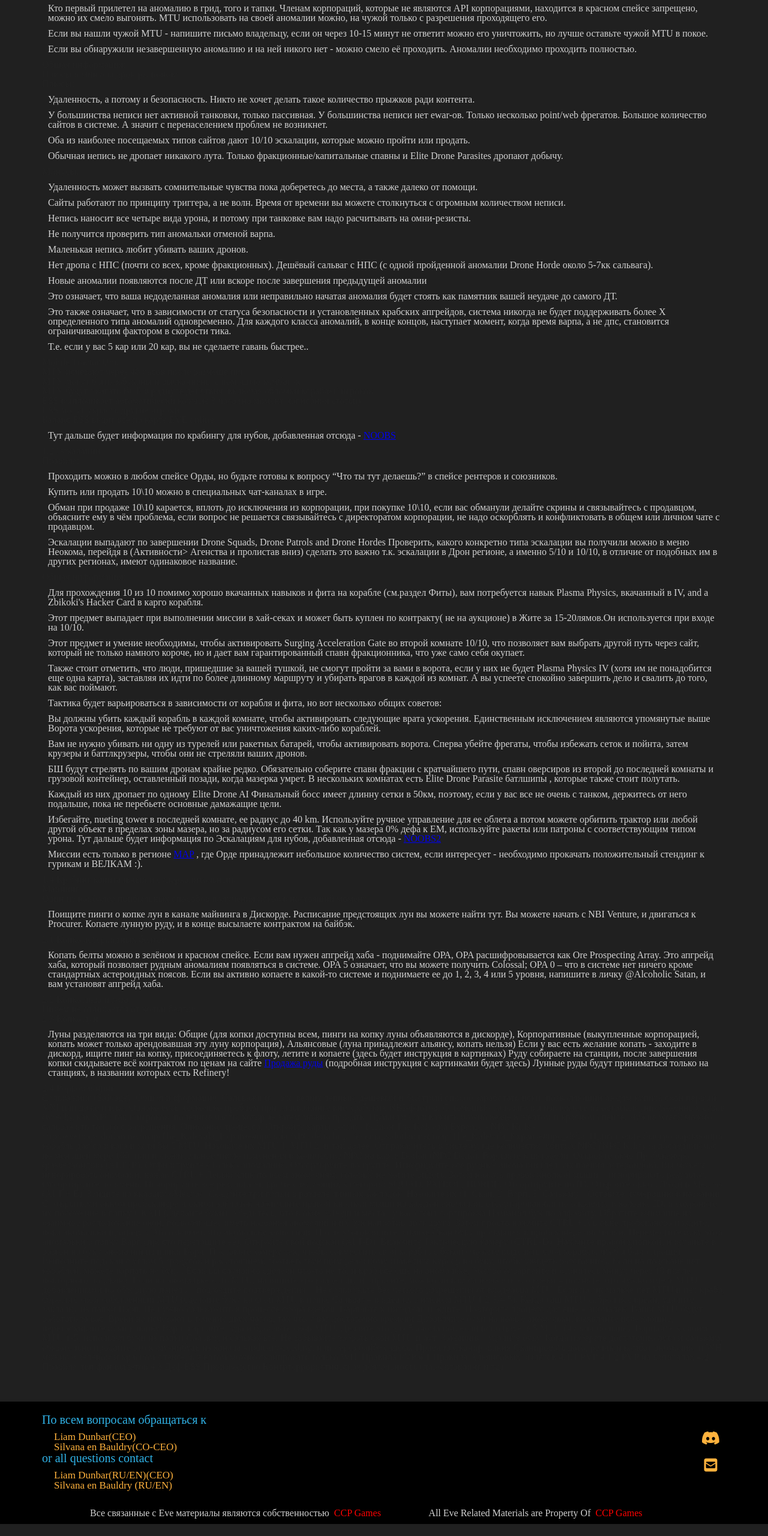
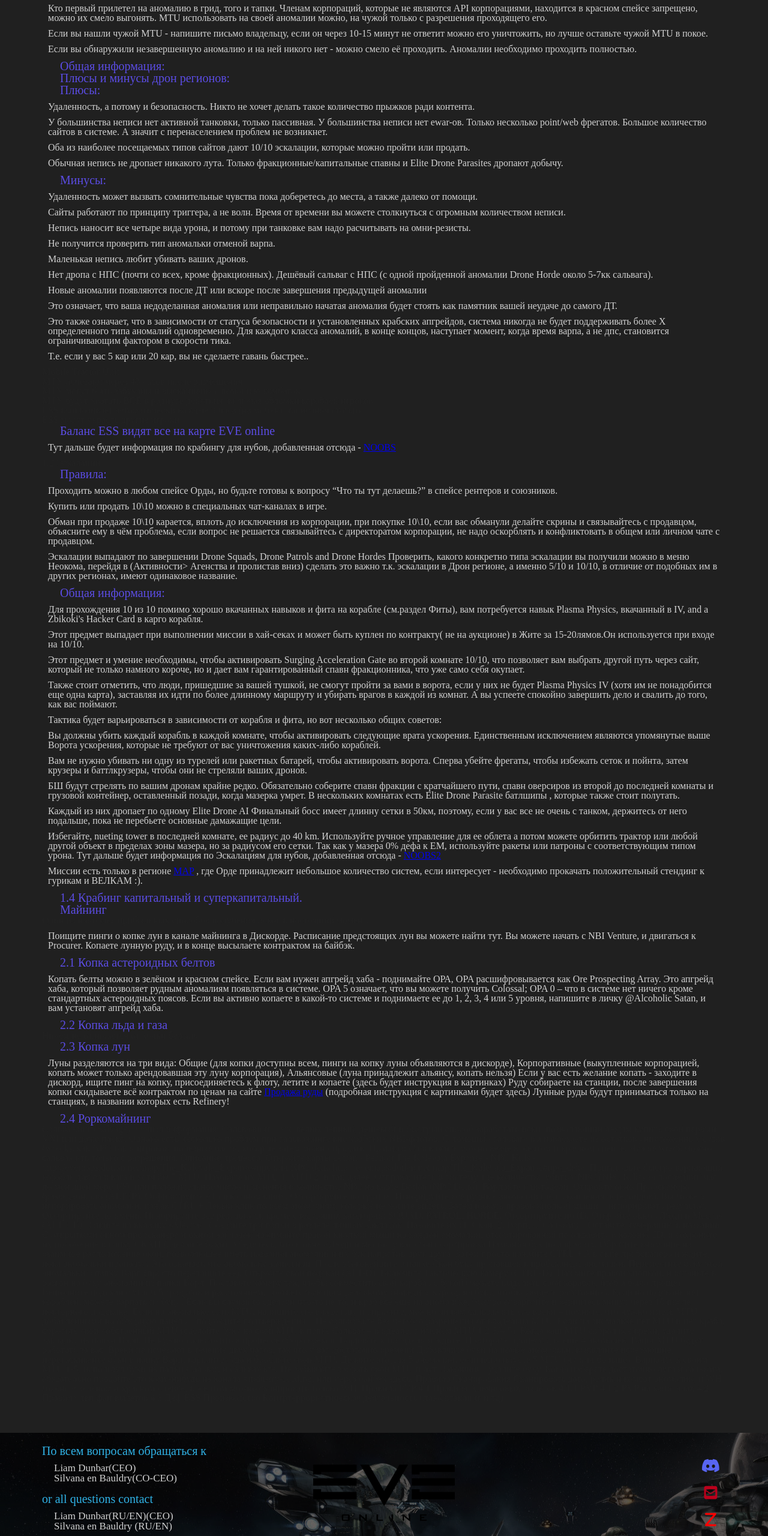
Before and after one commit to DmitryLenshin/SBAF, a plain HTML site: page pve.html in a window 1280 px wide. Shown: the part 240-2800 px from the top of the page at 60% size. Drawn offline with Linux system fonts and the light colour scheme.

Commit message:
index remaster

```diff
--- a/assets/css/footer.min.css
+++ b/assets/css/footer.min.css
@@ -1,7 +1,12 @@
 .footer {
-  z-index: 100;
-  background-color: var(--black);
+  z-index: 10;
+  background: url(../images/evergreen-hero-v2.jpg);
+  background-position-y: 30%;
   margin-top: 40px;
+}
+
+.blur {
+  backdrop-filter: brightness(40%);
 }
 
 .footer__container {
@@ -10,6 +15,10 @@
   margin: 0 auto;
   justify-content: space-between;
   align-items: center;
+  background-image: url(../images/EVE_online_logo.svg.png);
+  background-position: center;
+  background-size: 20%;
+  background-repeat: no-repeat;
 }
 
 .contact__box {
@@ -22,10 +31,15 @@
   margin-bottom: 10px;
 }
 
+.contact__list {
+  margin-bottom: 16px;
+}
+
 .contact__list-item {
+  margin-bottom: 16px;
   display: block;
   font-size: 17px;
-  color: var(--horde-gold);
+  color: var(--text);
   margin: 0 20px;
 }
 
@@ -39,8 +53,19 @@
 .social_link-item {
   font-size: 25px;
   padding: 10px;
-  color: var(--horde-gold);
   transition: 0.2s;
+}
+
+.discrod {
+  color: var(--discord);
+}
+
+.mail {
+  color: var(--mail);
+}
+
+.zkb {
+  color: rgb(255, 0, 0);
 }
 
 .social_link-item:hover {
--- a/assets/css/header.min.css
+++ b/assets/css/header.min.css
@@ -2,8 +2,9 @@ header {
   align-self: center;
   position: fixed;
   width: 100vw;
-  background: rgba(48, 178, 230, 0.5);
   z-index: 1000;
+  background-image: url(../images/fb-kosmos-i-nebo-123.jpg);
+  box-shadow: 1px 1px 10px 1px var(--text);
 }
 
 .header__box {
@@ -13,6 +14,10 @@ header {
   max-width: 100%;
   padding: 0 10px;
   justify-content: space-between;
+  background-image: url(../images/EVE_online_logo.svg.png);
+  background-position: center;
+  background-size: 10%;
+  background-repeat: no-repeat;
 }
 
 .sbaf-logo {
--- a/assets/css/hero.min.css
+++ b/assets/css/hero.min.css
@@ -10,6 +10,7 @@
 }
 
 .hero_logo {
+  margin-right: 15px;
   padding: 20px;
   background-image: url(https://images.evetech.net/corporations/98450785/logo);
   background-position: center;
--- a/assets/css/main_1.css
+++ b/assets/css/main_1.css
@@ -63,6 +63,7 @@ summary {
 }
 
 .info__list-item {
+    border-radius: 16px;
     display: -ms-flexbox;
     display: flex;
     margin: 20px;
--- a/assets/css/main_pve.css
+++ b/assets/css/main_pve.css
@@ -1,4 +1,13 @@
 .pve__box {
-    margin-top: 1000px;
-    z-index: 1000;
+    margin-top: 100px;
 }
+
+.pve__box p {
+    margin: 10px;
+}
+
+.pve__subtitle {
+    margin-left: 30px;
+    color: var(--text-subtitle);
+    font-size: 20px;
+}
--- a/assets/css/style.css
+++ b/assets/css/style.css
@@ -408,6 +408,7 @@ textarea {
 
 :root {
     --text-title: rgb(48, 178, 230);
+    --text-subtitle: rgb(91, 76, 228);
     --black: #000000;
     --link: rgb(48, 178, 230);
     --link-decor: #ffffff;
@@ -639,6 +640,7 @@ summary {
 }
 
 .info__list-item {
+    border-radius: 16px;
     display: -ms-flexbox;
     display: flex;
     margin: 20px;
@@ -839,6 +841,20 @@ summary {
     }
 }
 
+.pve__box {
+    margin-top: 100px;
+}
+
+.pve__box p {
+    margin: 10px;
+}
+
+.pve__subtitle {
+    margin-left: 30px;
+    color: var(--text-subtitle);
+    font-size: 20px;
+}
+
 video {
     -o-object-fit: cover;
     object-fit: cover;
--- a/assets/css/vars.css
+++ b/assets/css/vars.css
@@ -1,5 +1,6 @@
 :root {
     --text-title: rgb(48, 178, 230);
+    --text-subtitle: rgb(91, 76, 228);
     --black: #000000;
     --link: rgb(48, 178, 230);
     --link-decor: #ffffff;
--- a/pve.html
+++ b/pve.html
@@ -63,9 +63,9 @@
           Если вы обнаружили незавершенную аномалию и на ней никого нет - можно смело её проходить.
           Аномалии необходимо проходить полностью.
         </p>
-        <h4>Общая информация:</h4>
-        <h4>Плюсы и минусы дрон регионов:</h4>
-        <h4>Плюсы:</h4>
+        <h4 class="pve__subtitle">Общая информация:</h4>
+        <h4 class="pve__subtitle">Плюсы и минусы дрон регионов:</h4>
+        <h4 class="pve__subtitle">Плюсы:</h4>
         <p>Удаленность, а потому и безопасность. Никто не хочет делать такое количество прыжков ради контента.</p>
         <p>У большинства неписи нет активной танковки, только пассивная.
           У большинства неписи нет ewar-ов. Только несколько point/web фрегатов.
@@ -74,7 +74,7 @@
         <p>Обычная непись не дропает никакого лута. Только фракционные/капитальные спавны и Elite Drone Parasites дропают
           добычу.
         </p>
-        <h4>Минусы:</h4>
+        <h4 class="pve__subtitle">Минусы:</h4>
         <p>
           Удаленность может вызвать сомнительные чувства пока доберетесь до места, а также далеко от помощи.
         </p>
@@ -110,7 +110,7 @@
         </ul>
 
 
-        <h4>Баланс ESS видят все на карте EVE online</h4>
+        <h4 class="pve__subtitle">Баланс ESS видят все на карте EVE online</h4>
 
         <p>
           Тут дальше будет информация по крабингу для нубов, добавленная отсюда -
@@ -121,7 +121,7 @@
 
 
         <h2>1.2 Эскалации</h2>
-        <h4>Правила:</h4>
+        <h4 class="pve__subtitle">Правила:</h4>
         <p>
           Проходить можно в любом спейсе Орды, но будьте готовы к вопросу “Что ты тут делаешь?” в спейсе рентеров и союзников.
         </p>
@@ -141,7 +141,7 @@
           регионах, имеют одинаковое название.
         </p>
 
-        <h4>Общая информация:</h4>
+        <h4 class="pve__subtitle">Общая информация:</h4>
         <p>
           Для прохождения 10 из 10 помимо хорошо вкачанных навыков и фита на корабле (см.раздел Фиты), вам потребуется навык
           Plasma Physics, вкачанный в IV, and a Zbikoki's Hacker Card в карго корабля.
@@ -203,21 +203,21 @@
       </p>
 
 
-        <h4></h4>
+        <h4 class="pve__subtitle"></h4>
         <p>Миссии есть только в регионе <a href="https://evemaps.dotlan.net/map/Geminate#npc">MAP</a> , где Орде принадлежит
           небольшое количество
           систем, если интересует - необходимо прокачать положительный стендинг к гурикам и ВЕЛКАМ :).</p>
 
-        <h4>1.4 Крабинг капитальный и суперкапитальный.</h4>
+        <h4 class="pve__subtitle">1.4 Крабинг капитальный и суперкапитальный.</h4>
 
-        <h4>Майнинг</h4>
+        <h4 class="pve__subtitle">Майнинг</h4>
         <h5>Один из наиболее прибыльных способов получения исков в настоящий момент.</h5>
         <p>
           Поищите пинги о копке лун в канале майнинга в
           Дискорде. Расписание предстоящих лун вы можете найти тут. Вы можете начать с NBI Venture, и двигаться к Procurer.
           Копаете лунную руду, и в конце высылаете контрактом на байбэк.
         </p>
-      <h4>2.1 Копка астероидных белтов</h4>
+      <h4 class="pve__subtitle">2.1 Копка астероидных белтов</h4>
        <p>
         Копать белты можно в зелёном и красном спейсе.
         Если вам нужен апгрейд хаба - поднимайте ОРА, OPA расшифровывается как Ore Prospecting Array. Это апгрейд хаба,
@@ -228,10 +228,10 @@
         3,
         4 или 5 уровня, напишите в личку @Alcoholic Satan, и вам установят апгрейд хаба.
        </p>
-        <h4>2.2 Копка льда и газа</h4>
+        <h4 class="pve__subtitle">2.2 Копка льда и газа</h4>
         <h5>Ничем не отличается от копки белтов.</h5>
 
-        <h4>2.3 Копка лун</h4>
+        <h4 class="pve__subtitle">2.3 Копка лун</h4>
         <p>
           Луны разделяются на три вида: Общие (для копки доступны всем, пинги на копку луны объявляются в дискорде),
           Корпоративные
@@ -243,7 +243,7 @@
          <a href=" https://pgsus.space/buyback/bteam-buyback/">Продажа руды</a> (подробная инструкция с картинками будет здесь)
           Лунные руды будут приниматься только на станциях, в названии которых есть Refinery!
         </p>
-      <h4>2.4 Роркомайнинг</h4>
+      <h4 class="pve__subtitle">2.4 Роркомайнинг</h4>
 
         Сальважинг (Salvage).
         Общая информация:
@@ -334,6 +334,7 @@
       </div>    </div>
 
     <footer class="footer ">
+      <div class="blur">
         <div class="footer__container flex">
           <div class="contact__box">
             <p class="contact__deskr">
@@ -352,16 +353,16 @@
 
 
 
-        <div class="social_link-box flex">
-          <a class="social_link-item" href="">
+          <div class="social_link-box  flex">
+            <a class="social_link-item discrod" href="">
               <i class="fa-brands fa-discord"></i>
             </a>
-          <a class="social_link-item" href="">
+            <a class="social_link-item mail" href="">
               <i class="fa-solid fa-square-envelope"></i>
             </a>
-          <!-- <a class="social_link-item" href="">
-
-          </a> -->
+            <a class="social_link-item zkb" href="https://zkillboard.com/corporation/98450785/">
+              <i class="fa-solid fa-z"></i>
+            </a>
 
 
 
@@ -373,15 +374,18 @@
         </div>
 
         <div class="ccp_link-box flex">
-        <p class="ccp-deskr">Все связанные с Eve материалы являются собственностью <a class="ccp_link" href="https://www.ccpgames.com/">CCP
+          <p class="ccp-deskr">Все связанные с Eve материалы являются собственностью <a class="ccp_link"
+              href="https://www.ccpgames.com/">CCP
               Games</a> <br>
           <p class="ccp-deskr">All Eve Related Materials are Property Of
-        <a class="ccp_link" href="https://www.ccpgames.com/">CCP Games</a></p>
+            <a class="ccp_link" href="https://www.ccpgames.com/">CCP Games</a>
+          </p>
 
           </p>
 
         </div>
 
+      </div>
 
     </footer>  </div>
 
```
Also changed, not shown: index copy.html (deleted, +0 -105 lines), index.html (+15 -10 lines), info.html (+12 -8 lines), assets/css/main_1.min.css, assets/css/main_pve.min.css, assets/css/style.min.css, assets/css/vars.min.css, assets/images/607573f12572d36715e2212f-preview.jpg (added), assets/images/EVE_online_logo.svg.png (added), assets/images/evergreen-hero-v2.jpg (added), assets/images/fb-kosmos-i-nebo-123.jpg (added), assets/images/png-clipart-eve-online-video-game-ccp-games-legendary-others-miscellaneous-game.png (added). Lines whose indentation alone changed are shown as unchanged.
